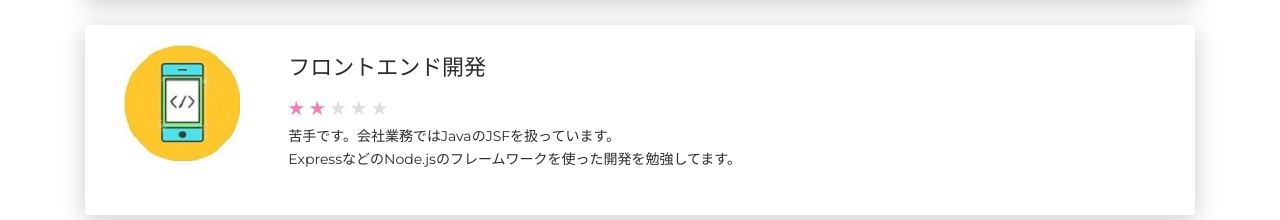
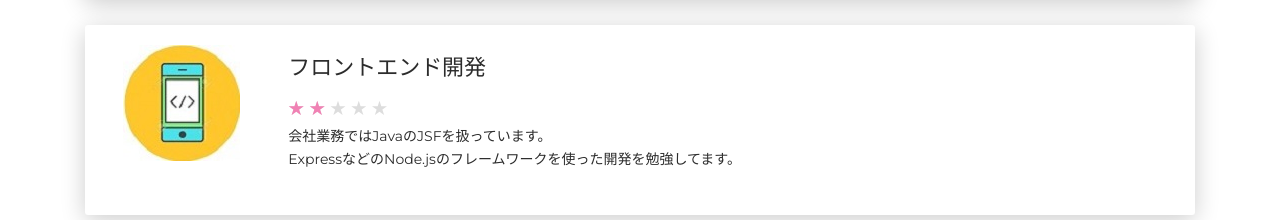
Before and after one commit to kota-imai/myresume, a plain HTML site: page public/index.html in a window 1280 px wide. Shown: the part 3400-3620 px from the top of the page. Drawn offline with Linux system fonts and the light colour scheme.

Commit message:
小変更

```diff
--- a/public/index.html
+++ b/public/index.html
@@ -231,7 +231,7 @@
             <div class="skill-rating rating">
               <div class="rate rate2"></div>
             </div>
-            <p> 苦手です。会社業務ではJavaのJSFを扱っています。
+            <p> 会社業務ではJavaのJSFを扱っています。
               <br>ExpressなどのNode.jsのフレームワークを使った開発を勉強してます。</p>
           </div>
         </div>
```
